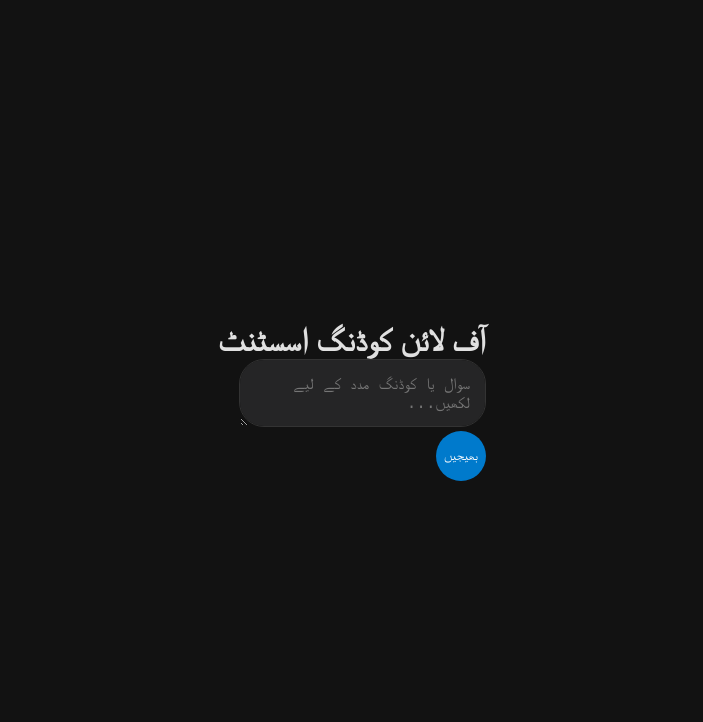
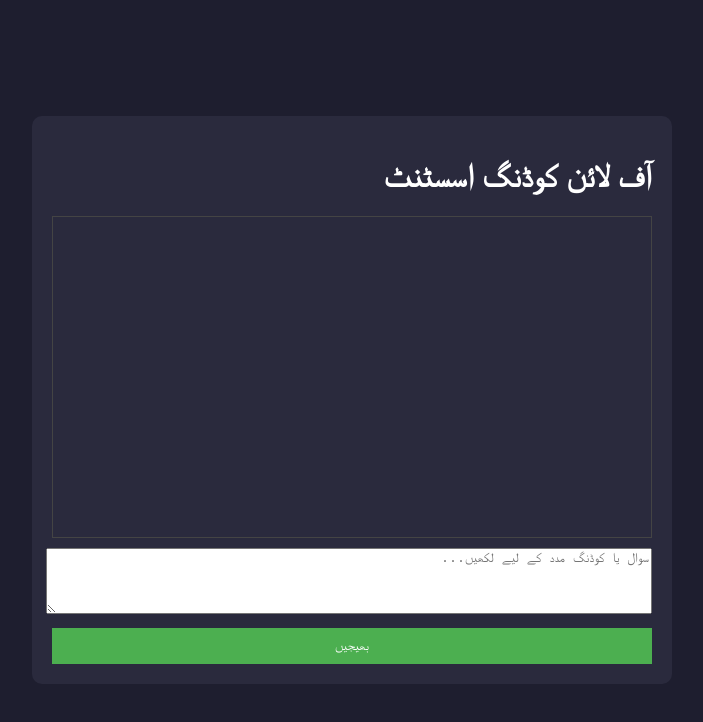
Before and after one commit to Qadeer-Xtech/QADEER-DEOBFUSCATOR, a plain HTML site: page index.html in a window 1280 px wide. Shown: the whole page, without its empty margins (288-991 px from the left). Drawn offline with Linux system fonts and the light colour scheme.

Commit message:
Update style.css

```diff
--- a/style.css
+++ b/style.css
@@ -1,117 +1,40 @@
-@import url('https://fonts.googleapis.com/css2?family=Montserrat:wght@400;600&display=swap');
-
-:root {
-    --bg-color: #121212;
-    --surface-color: #1e1e1e;
-    --primary-color: #007acc; /* Changed color for a new look */
-    --text-color: #e0e0e0;
-    --user-msg-bg: #005f9e;
-    --ai-msg-bg: #333333;
-}
-
-* { box-sizing: border-box; margin: 0; padding: 0; }
-
 body {
-    font-family: 'Montserrat', sans-serif;
-    background-color: var(--bg-color);
-    color: var(--text-color);
+  font-family: sans-serif;
+  background: #1e1e2f;
+  color: #fff;
   display: flex;
   justify-content: center;
   align-items: center;
   height: 100vh;
+  margin: 0;
+}
+.container {
+  width: 90%;
+  max-width: 600px;
+  background: #2a2a3d;
+  padding: 20px;
+  border-radius: 10px;
+}
+#chat-box {
+  height: 300px;
+  overflow-y: auto;
+  border: 1px solid #444;
   padding: 10px;
+  margin-bottom: 10px;
 }
-
-.chat-container {
+textarea {
   width: 100%;
-    max-width: 800px;
-    height: 95vh;
-    background-color: var(--surface-color);
-    border-radius: 15px;
-    box-shadow: 0 10px 30px rgba(0, 0, 0, 0.5);
-    display: flex;
-    flex-direction: column;
-    overflow: hidden;
+  height: 60px;
+  margin-bottom: 10px;
 }
-
-.chat-header {
-    background: linear-gradient(90deg, #007acc, #005f9e);
+button {
+  width: 100%;
+  padding: 10px;
+  background: #4caf50;
   color: white;
-    padding: 20px;
-    text-align: center;
-    box-shadow: 0 4px 10px rgba(0, 0, 0, 0.3);
+  border: none;
+  cursor: pointer;
 }
-
-.chat-header h1 { font-size: 1.5rem; margin-bottom: 5px; }
-.chat-header p { font-size: 0.8rem; opacity: 0.9; }
-
-.chat-box {
-    flex-grow: 1;
-    padding: 20px;
-    overflow-y: auto;
-    display: flex;
-    flex-direction: column;
-    gap: 15px;
+button:hover {
+  background: #45a049;
 }
-
-.message {
-    max-width: 80%;
-    padding: 12px 18px;
-    border-radius: 20px;
-    line-height: 1.5;
-    word-wrap: break-word;
-    animation: fadeIn 0.3s ease-in-out;
-}
-
-@keyframes fadeIn {
-    from { opacity: 0; transform: translateY(10px); }
-    to { opacity: 1; transform: translateY(0); }
-}
-
-.user-message {
-    background-color: var(--user-msg-bg);
-    color: white;
-    align-self: flex-end;
-    border-bottom-right-radius: 5px;
-}
-
-.ai-message {
-    background-color: var(--ai-msg-bg);
-    color: var(--text-color);
-    align-self: flex-start;
-    border-bottom-left-radius: 5px;
-}
-
-.chat-input-form { display: flex; padding: 20px; border-top: 1px solid #2a2a2a; }
-
-#user-input {
-    flex-grow: 1;
-    background-color: #252526;
-    border: 1px solid #333;
-    color: var(--text-color);
-    padding: 15px;
-    border-radius: 25px;
-    font-size: 1rem;
-    outline: none;
-    transition: border-color 0.3s;
-}
-
-#user-input:focus { border-color: var(--primary-color); }
-
-#send-btn {
-    background: var(--primary-color);
-    border: none;
-    color: white;
-    width: 50px;
-    height: 50px;
-    border-radius: 50%;
-    margin-left: 10px;
-    cursor: pointer;
-    display: flex;
-    justify-content: center;
-    align-items: center;
-    transition: background-color 0.3s;
-}
-
-#send-btn svg { width: 24px; height: 24px; }
-#send-btn:hover { background: #005f9e; }
```
Lines whose indentation alone changed are shown as unchanged.
